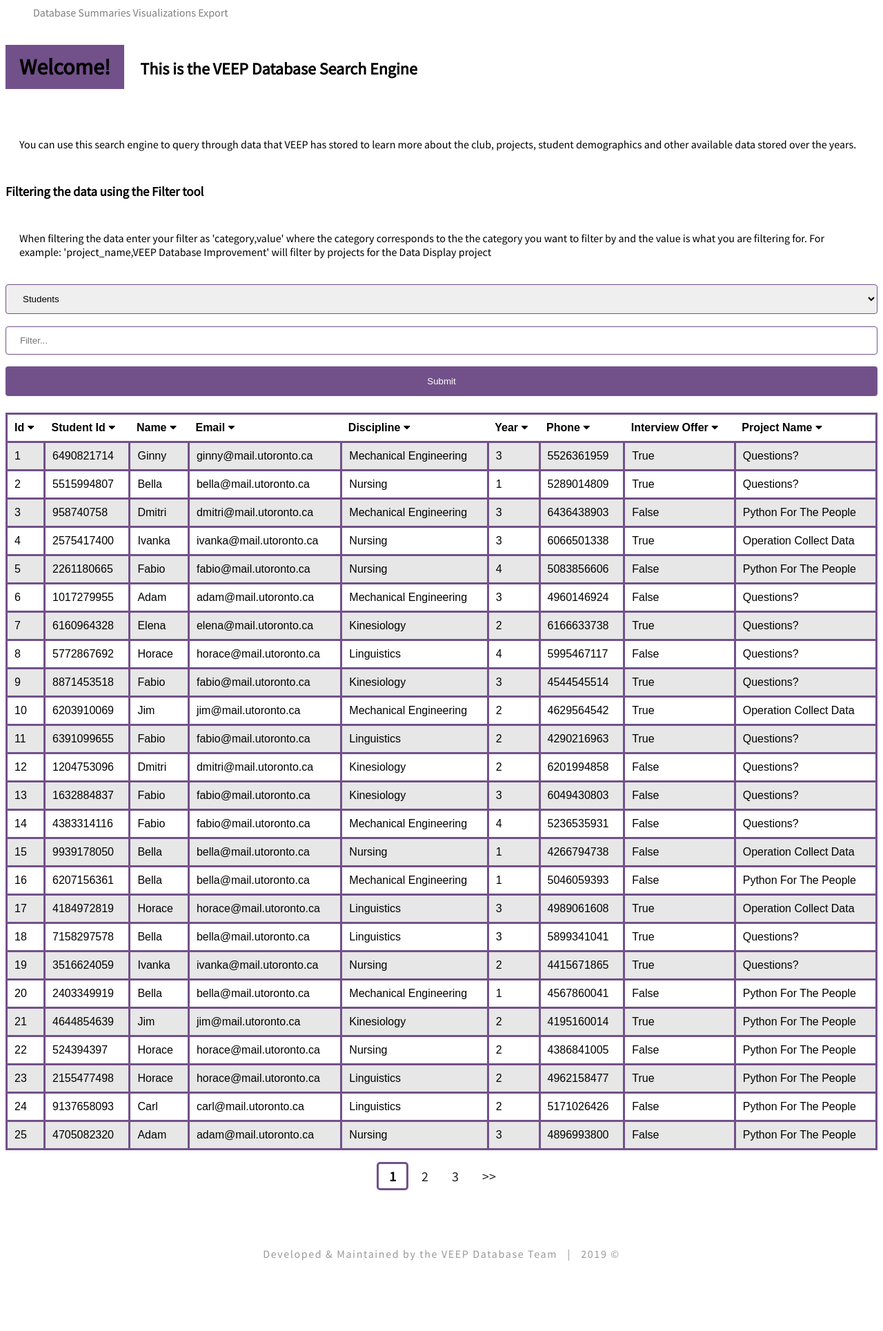
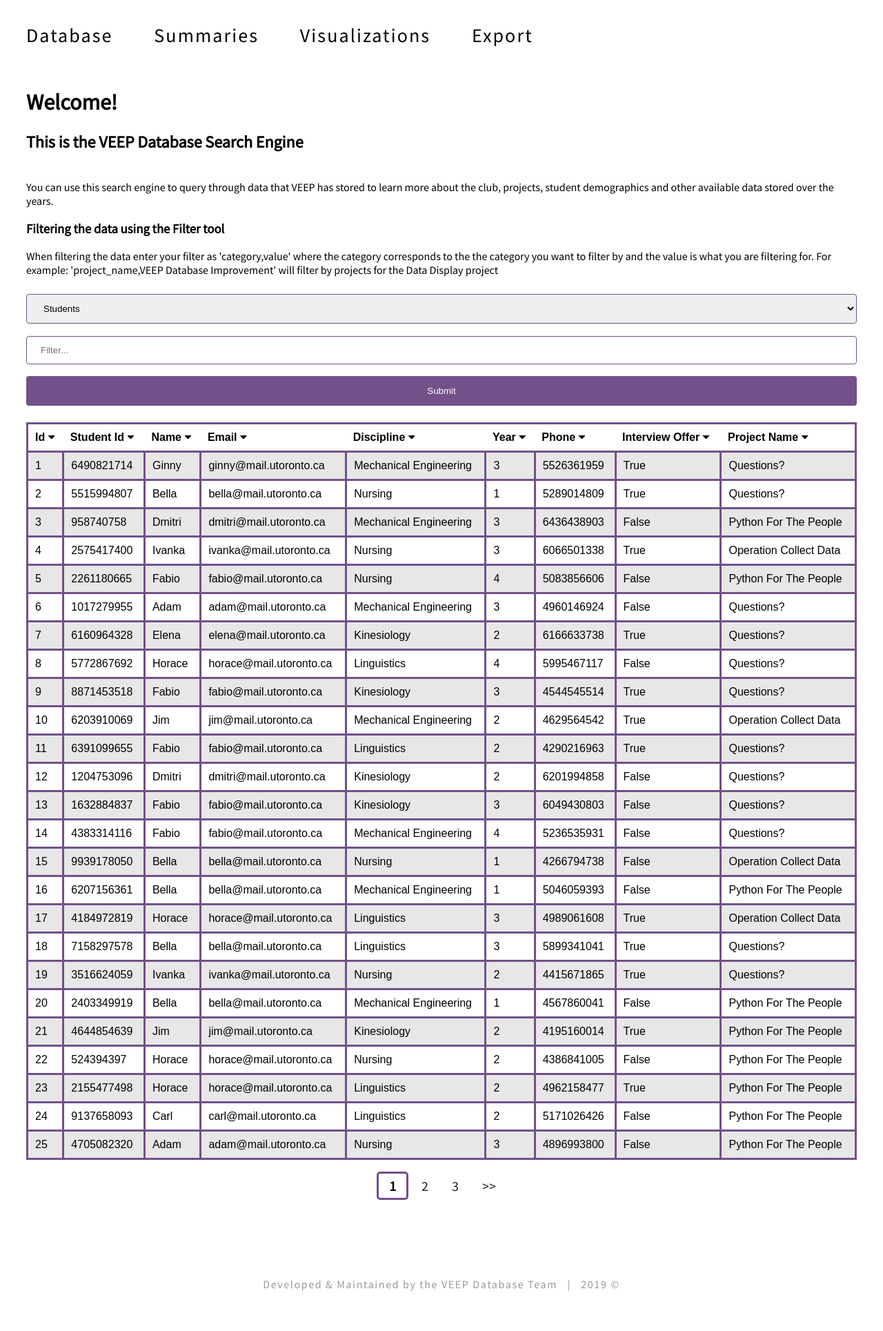
Before and after one commit to chouvinc/VEEP-Summer-Project, a Django app: page /data_display/ in a window 1280 px wide. Shown: the whole page at 69% size. Before the commit the page ends 1827 px from the top, so only its background shows below. Run offline with Django 3.2, Linux system fonts and the light colour scheme; data comes from the database, SQL or seed files in the repository.

Commit message:
Added better header CSS, removed Bushi's old css to the body of the welcome text (sorry!, it was messing with other tags due to being too general), prepping to add table sorting on both front and backend.

```diff
--- a/data_display/static/data_display/base.css
+++ b/data_display/static/data_display/base.css
@@ -1,18 +1,50 @@
 /* Header CSS */
 
 .header {
-    width: 100%;
+    font-size: 1.75em;
+    word-spacing: 1.5em;
+    letter-spacing: .075em;
+    box-sizing: border-box;
+    margin: 0 20px;
+}
+
+.headerItems {
+    padding: 0;
+    margin: 0;
+}
+
+.headerItems .page {
+    padding: 15px 10px 15px 10px;
+}
+
+.headerItems .page:first-child {
+    padding-left: 0;
+}
+
+.headerItems a {
+    border-bottom: 3px solid transparent;
+}
+
+body .headerItems a:hover {
+    border-bottom: 3px solid purple;
+    transition: 0.6s;
     color: gray;
 }
 
-ul a {
-  text-decoration: none;
-  list-style: none;
-  display: inline-block;
+.header a:visited {
+    color: black;
 }
 
-.header a:visited {
-  color: gray;
+ul a {
+    text-decoration: none;
+    list-style: none;
+    display: inline-block;
+}
+
+/* Content CSS */
+
+.content {
+    padding: 20px;
 }
 
 /* Footer CSS */
@@ -26,3 +58,9 @@ ul a {
     height: 100px;
     line-height: 100px;
 }
+
+/* Miscellaneous CSS */
+
+body {
+    padding: 10px;
+}
--- a/data_display/static/data_display/style_site.css
+++ b/data_display/static/data_display/style_site.css
@@ -8,21 +8,6 @@
 
 body {
   font-family: 'Source Sans Pro', sans-serif;
-}
-
-h1 {
-  right: 50px;
-  left: 50px;
-  padding: 12px 20px;
-  background-color: rgb(114, 81, 138);
-  display: inline-block;
-}
-
-h2, p {
-  right: 50px;
-  left: 50px;
-  padding: 12px 20px;
-  display: inline-block
 }
 
 input[type=text], select {
--- a/data_display/templates/data_display/base.html
+++ b/data_display/templates/data_display/base.html
@@ -19,18 +19,19 @@
 
     <div class="header">
         <ul class="headerItems">
-            <a href=""><li>Database</li></a>
-            <a href=""><li>Summaries</li></a>
-            <a href=""><li>Visualizations</li></a>
-            <a href=""><li>Export</li></a>
+            <a href=""><li class="page">Database</li></a>
+            <a href=""><li class="page">Summaries</li></a>
+            <a href=""><li class="page">Visualizations</li></a>
+            <a href=""><li class="page">Export</li></a>
         </ul>
     </div>
 
-    {% block content %}
+
     <div class="content">
+        {% block content %}
+        {% endblock content %}
+    </div>
 
-    </div>
-    {% endblock content %}
 
     <div class="footer">
         <div class="center-content">Developed & Maintained by the VEEP Database Team &nbsp | &nbsp 2019 ©</div>
--- a/data_display/templates/data_display/database_start_page.html
+++ b/data_display/templates/data_display/database_start_page.html
@@ -7,7 +7,6 @@
 
 {% block content %}
 <div>
-    <body>
     <h1>Welcome! </h1>
     <h2>This is the VEEP Database Search Engine</h2>
     <p> <br> You can use this search engine to query through data that VEEP has stored to
@@ -16,7 +15,6 @@
     <h3>Filtering the data using the Filter tool</h3>
     <p>When filtering the data enter your filter as 'category,value' where the category corresponds to the
     the category you want to filter by and the value is what you are filtering for. For example: 'project_name,VEEP Database Improvement' will filter by projects for the Data Display project </p>
-    </body>
 </div>
 <div>
     <form>
```
Lines whose indentation alone changed are shown as unchanged.
